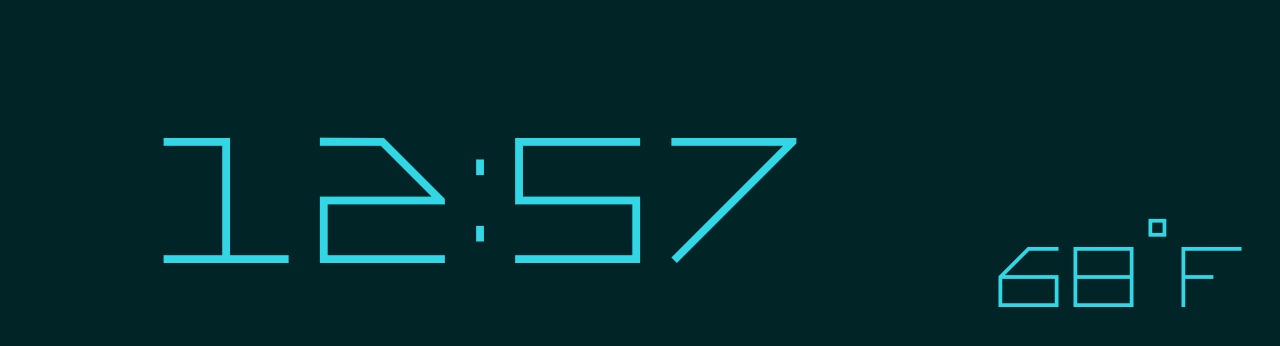
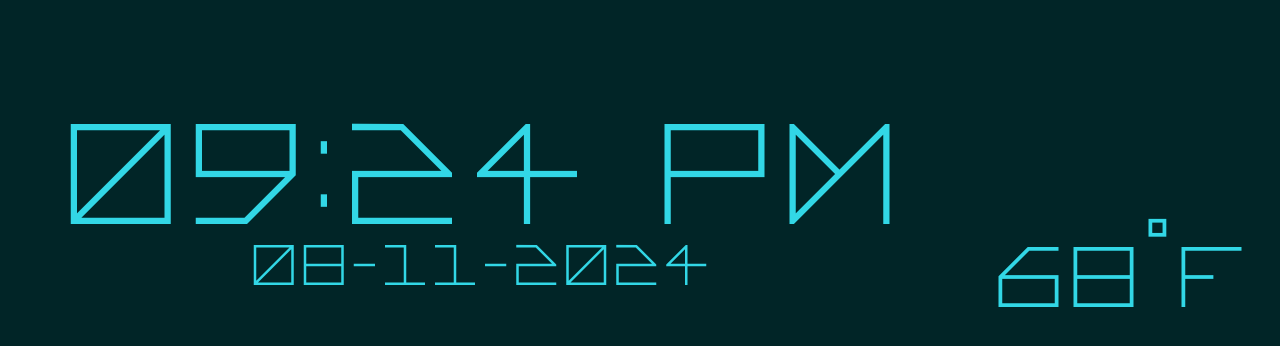
Before and after one commit to markgoetz/vectorclock, a Svelte app: page / in a window 1280 px wide. Shown: the top 346 px of the page. Built offline with nearby package versions, Linux system fonts and the light colour scheme.

Commit message:
feat: Add running clock

```diff
--- a/package.json
+++ b/package.json
@@ -18,5 +18,8 @@
     "tslib": "^2.6.3",
     "typescript": "^5.5.3",
     "vite": "^5.4.0"
+  },
+  "dependencies": {
+    "date-fns": "^3.6.0"
   }
 }
--- a/src/components/Clock.svelte
+++ b/src/components/Clock.svelte
@@ -1,7 +1,38 @@
-<div class="clock">12:57</div>
+<script lang="ts">
+  import { format } from 'date-fns/format';
+
+  let time = '00:00 AM';
+  let date = '00-00-0000';
+
+  function startClock(_node: HTMLElement) {
+    window.setInterval(() => {
+      const d = new Date();
+      time = format(d, 'hh:mm a');
+      date = format(d, 'MM-dd-yyyy');
+    }, 500);
+  };
+</script>
+
+<div class="layout" use:startClock>
+  <div class="time">{time}</div>
+  <div class="date">{date}</div>
+</div>
 
 <style>
-  .clock {
-    font-size: 250px;
+  .layout {
+    display: flex;
+    flex-direction: column;
+    align-items: center;
+    justify-content: center;
+  }
+
+  .time {
+    font-size: 200px;
+    line-height: 65%;
+  }
+
+  .date {
+    font-size: 80px;
+    line-height: 65%;
   }
 </style>
```
Also changed, not shown: 1 other file (tests, documents, lock files or other folders).
